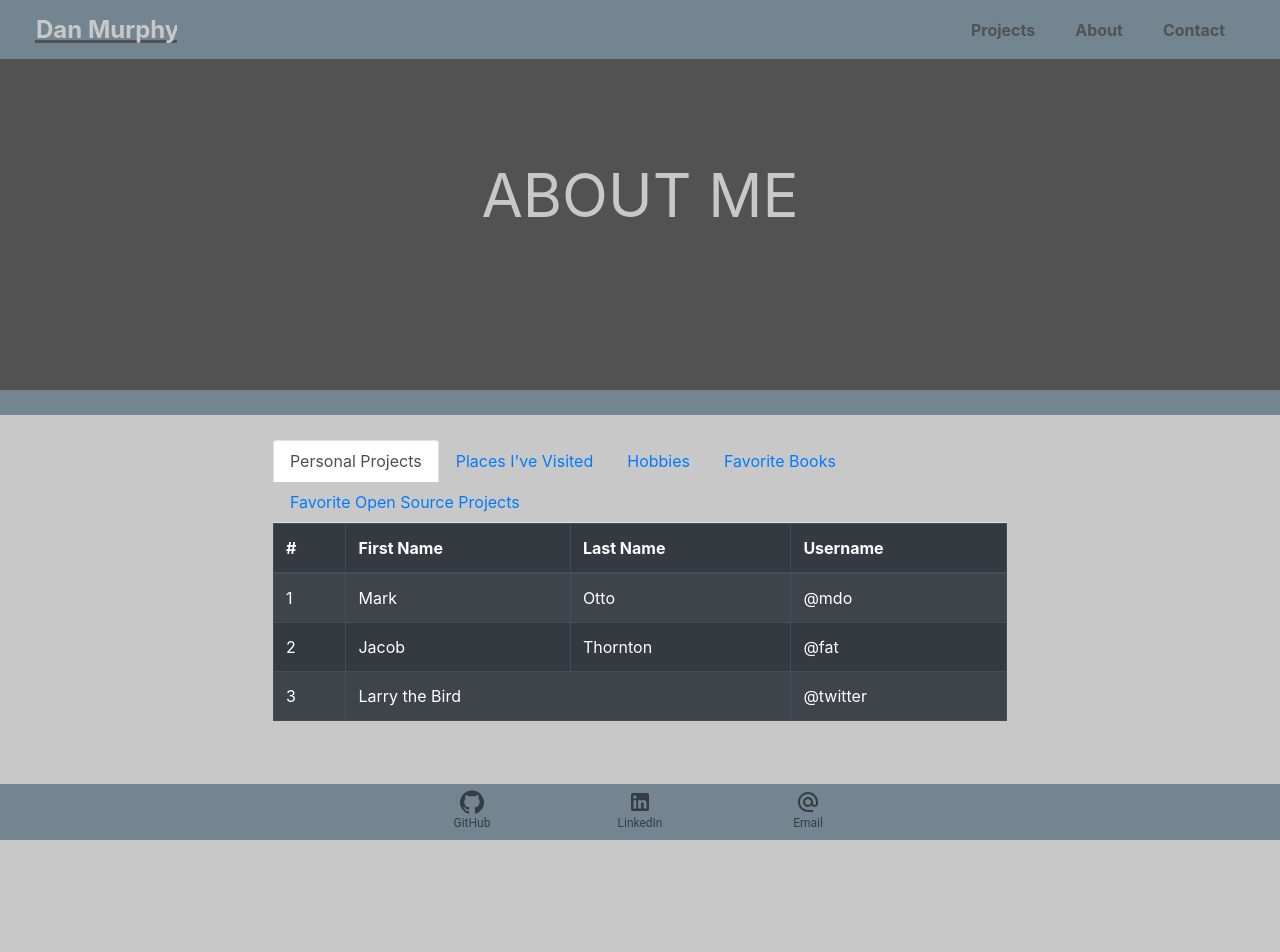
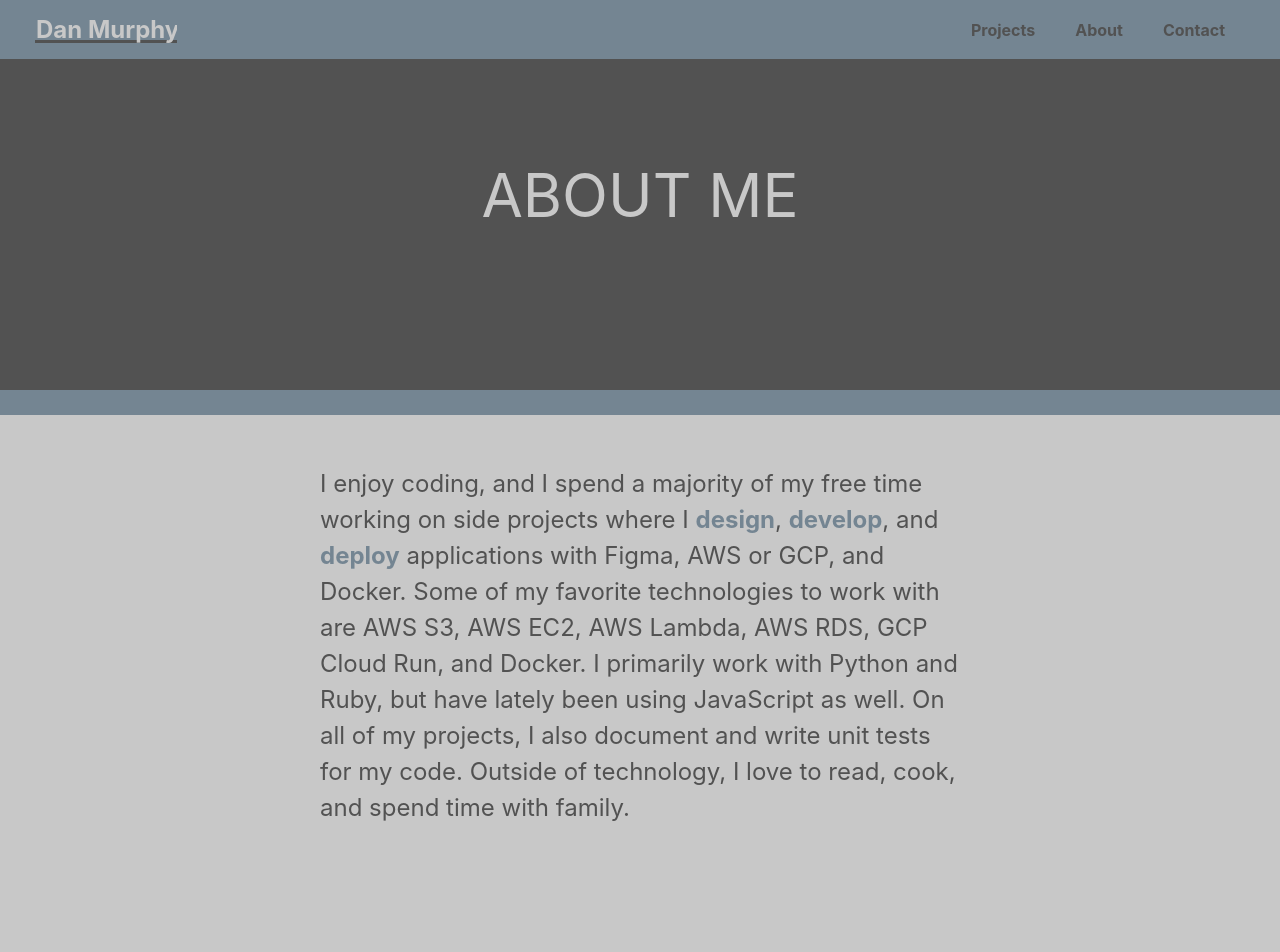
Before and after one commit to danmurphy1217/website, a React (Create React App) app: page /about in a window 1280 px wide. Shown: the top 952 px of the page. Before the commit the page ends 840 px from the top, so only its background shows below. Built offline with nearby package versions, Linux system fonts and the light colour scheme.

Commit message:
basics of About Me page

```diff
--- a/src/components/AboutPlaintext.js
+++ /dev/null
@@ -1,2 +0,0 @@
-import styled from "styled-components";
-import Divider from "./extras/Divider";
--- a/src/components/PageSupportingContent.js
+++ b/src/components/PageSupportingContent.js
@@ -1,5 +1,4 @@
 import styled from "styled-components";
-import Divider from "./extras/Divider";
 
 const SecondaryCard = styled.div`
   background-color: ${(props) => props.color || "#748592"};
@@ -22,7 +21,6 @@ const SupportingContentText = styled.p`
 const PageSupportingContent = (props) => {
   return (
     <SecondaryCard>
-      <Divider />
       <SupportingContentWrapper>
         {props.content}
       </SupportingContentWrapper>
--- a/src/pages/About.js
+++ b/src/pages/About.js
@@ -1,5 +1,6 @@
 import Header from "../components/Header";
-import styled from "styled-components";
+import {PageSupportingContent} from "../components/PageSupportingContent";
+import AboutPageContent from "./contents/AboutPageContents"
 import { Descriptors } from "../components/HomeMain";
 import AboutMain from "../components/AboutMain";
 import Footer from "../components/Footer";
@@ -13,6 +14,7 @@ const AboutPage = () => {
       <Descriptors plaintext="ABOUT ME" />
       <Divider />
       <Divider color="#C8C8C8"/>
+      <PageSupportingContent content={AboutPageContent} />
       <AboutMain />
       <Footer />
     </Container>
--- a/src/pages/Home.js
+++ b/src/pages/Home.js
@@ -5,6 +5,7 @@ import {PageSupportingContent} from "../components/PageSupportingContent";
 import HomePageContent from "./contents/HomePageContents"
 import Footer from "../components/Footer";
 import Container from "../styles/Global";
+import Divider from "../components/extras/Divider";
 
 const HomePage = () => {
   return (
@@ -23,6 +24,7 @@ const HomePage = () => {
           loop: true,
         }}
       />
+      <Divider />
       <PageSupportingContent content={HomePageContent} />
       <Footer />
     </Container>
--- /dev/null
+++ b/src/pages/contents/AboutPageContents.js
@@ -0,0 +1,55 @@
+import { SupportingContentText } from "../../components/PageSupportingContent";
+import styled from "styled-components";
+
+const Standout = styled.style`
+    color: "#748592",
+    text-decoration: "underline",
+    text-decoration-color: "#C8C8C8",
+    font-weight: "bold",
+`;
+const AboutPageContent = (
+  <SupportingContentText>
+    I enjoy coding, and I spend a majority of my free time working on side
+    projects where I{" "}
+    <a
+      style={{
+        color: "#748592",
+        textDecoration: "underline",
+        textDecorationColor: "#C8C8C8",
+        fontWeight: "bold",
+      }}
+    >
+      design
+    </a>
+    ,{" "}
+    <a
+      style={{
+        color: "#748592",
+        textDecoration: "underline",
+        textDecorationColor: "#C8C8C8",
+        fontWeight: "bold",
+      }}
+    >
+      develop
+    </a>
+    , and{" "}
+    <a
+      style={{
+        color: "#748592",
+        textDecoration: "underline",
+        textDecorationColor: "#C8C8C8",
+        fontWeight: "bold",
+      }}
+    >
+      deploy
+    </a>{" "}
+    applications with Figma, AWS or GCP, and Docker. Some of my favorite
+    technologies to work with are AWS S3, AWS EC2, AWS Lambda, AWS RDS, GCP
+    Cloud Run, and Docker. I primarily work with Python and Ruby, but have
+    lately been using JavaScript as well. On all of my projects, I also document
+    and write unit tests for my code. Outside of technology, I love to read,
+    cook, and spend time with family.
+  </SupportingContentText>
+);
+
+export default AboutPageContent;
```
Also changed, not shown: 1 other file (tests, documents, lock files or other folders).
